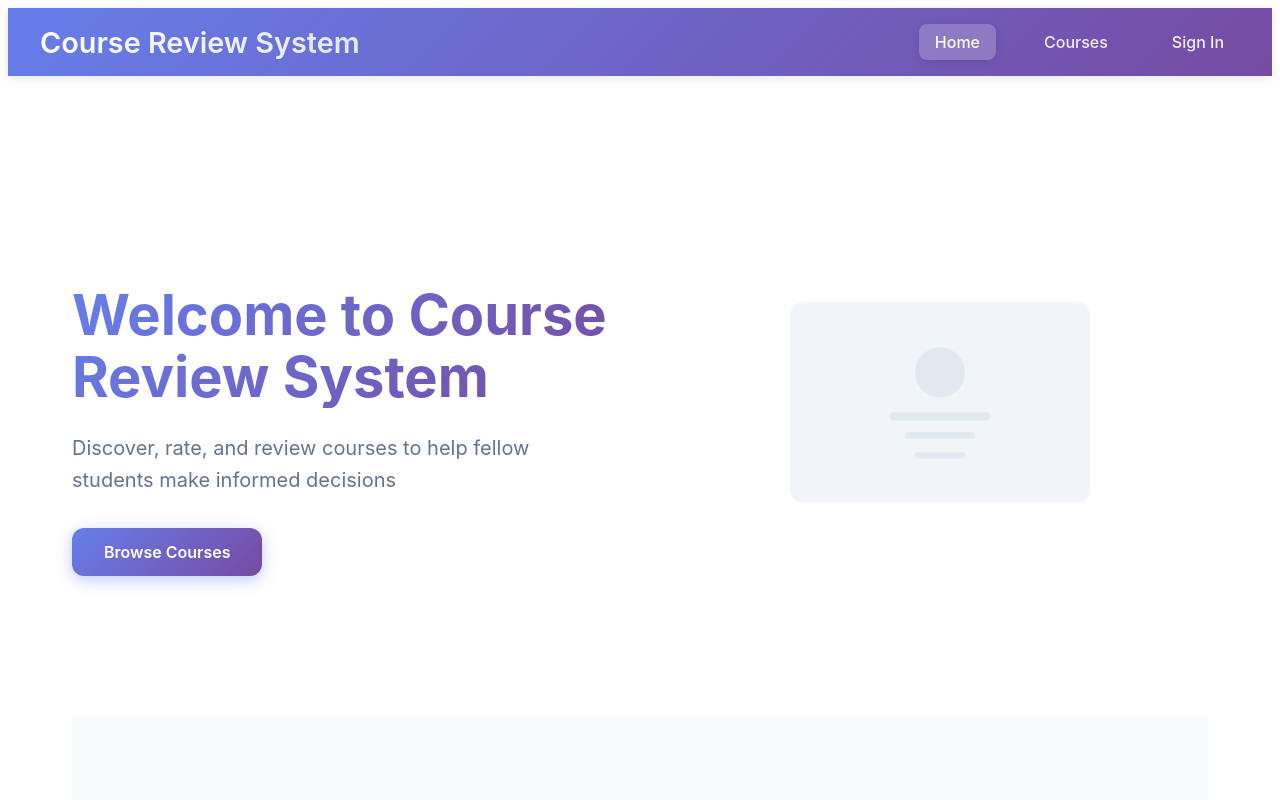
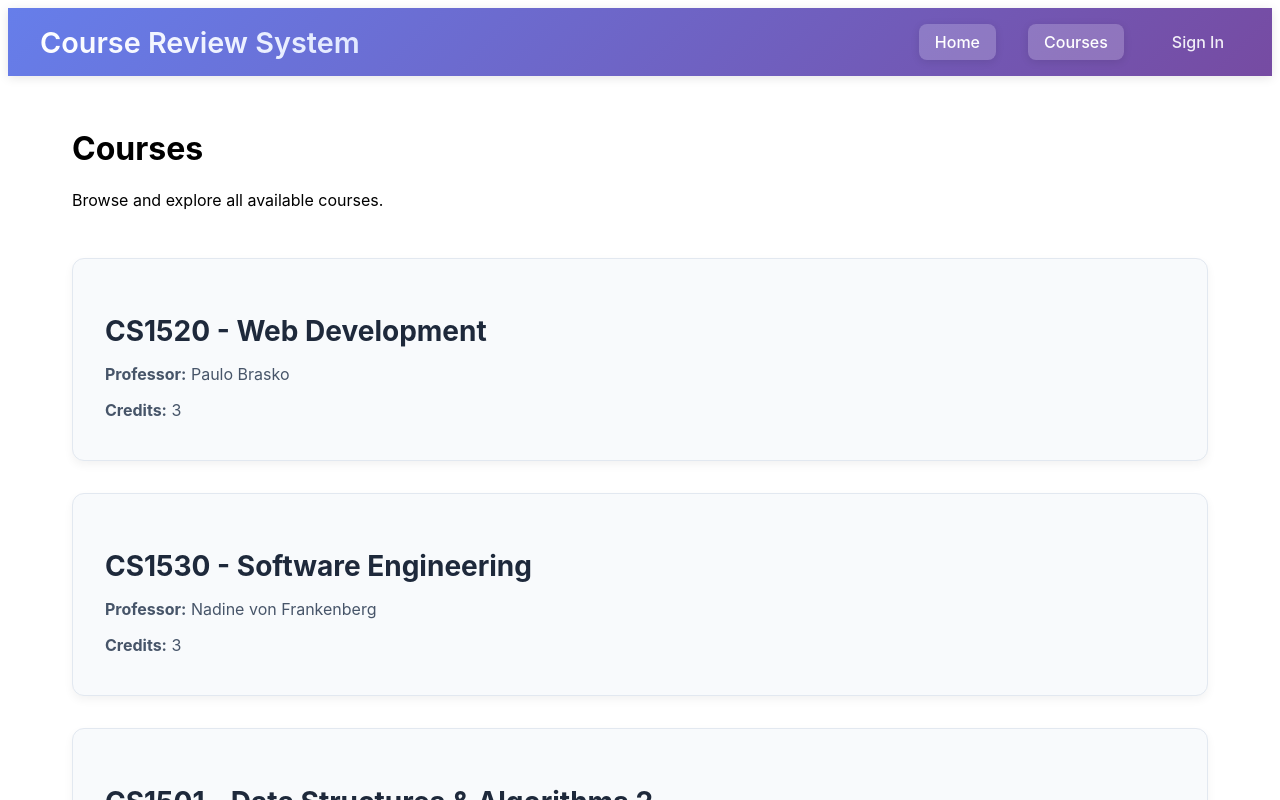
Before and after one commit to dannypeelen/Course-Review-System, an Angular app in the folder frontend/: page /courses in a window 1280 px wide. Before the commit this address led to /. Shown: the top 800 px of the page. Built offline with nearby package versions, Linux system fonts and the light colour scheme.

Commit message:
add courses page - hardcoded courses with basic css

```diff
--- a/frontend/src/app/app.routes.ts
+++ b/frontend/src/app/app.routes.ts
@@ -1,9 +1,11 @@
 import { Routes } from '@angular/router';
 import { HomeComponent } from './pages/home/home.component';
+import { CoursesComponent } from './pages/courses/courses.component';
 
 export const routes: Routes = [
   { path: '', component: HomeComponent },
   { path: 'home', redirectTo: '', pathMatch: 'full' },
+  { path: 'courses', component: CoursesComponent},
   // TODO: Add more routes for courses, reviews, etc.
   { path: '**', redirectTo: '', pathMatch: 'full' }
 ];
--- /dev/null
+++ b/frontend/src/app/pages/courses/courses.component.html
@@ -0,0 +1,14 @@
+<div class="hero-section">
+    <div class="hero-content">
+      <h1 class="hero-title">Courses</h1>
+      <p class="hero-subtitle">Browse and explore all available courses.</p>
+    </div>
+  </div>
+
+  <div class="courses-section">
+    <a class="course-container" *ngFor="let course of courses" [routerLink]="['/courses', course.id]">
+      <h2>{{ course.name }}</h2>
+      <p><strong>Professor:</strong> {{ course.professor }}</p>
+      <p><strong>Credits:</strong> {{ course.credits }}</p>
+    </a>
+  </div>
--- /dev/null
+++ b/frontend/src/app/pages/courses/courses.component.scss
@@ -0,0 +1,42 @@
+// Temporary css
+
+.courses-section {
+    display: flex;
+    flex-direction: column;
+    gap: 2rem;
+    padding: 2rem 0;
+  }
+
+  .course-container {
+    display: block;
+    padding: 2rem;
+    border: 1px solid #e2e8f0;
+    border-radius: 12px;
+    background: #f8fafc;
+    text-decoration: none;
+    color: inherit;
+    box-shadow: 0 4px 10px rgba(0,0,0,0.05);
+    transition: transform 0.3s ease, box-shadow 0.3s ease;
+  }
+
+  .course-container:hover {
+    transform: translateY(-3px);
+    box-shadow: 0 8px 20px rgba(0,0,0,0.1);
+  }
+
+
+  .course-container:hover {
+    transform: translateY(-3px);
+    box-shadow: 0 8px 20px rgba(0,0,0,0.1);
+  }
+
+  .course-container h2 {
+    font-size: 1.75rem;
+    margin-bottom: 0.5rem;
+    color: #1e293b;
+  }
+
+  .course-container p {
+    margin-bottom: 0.5rem;
+    color: #475569;
+  }
--- /dev/null
+++ b/frontend/src/app/pages/courses/courses.component.ts
@@ -0,0 +1,18 @@
+import { Component } from '@angular/core';
+import { NgFor } from '@angular/common'
+import { RouterLink } from '@angular/router'
+
+@Component({
+  selector: 'app-courses',
+  imports: [NgFor, RouterLink],
+  templateUrl: './courses.component.html',
+  styleUrl: './courses.component.scss'
+})
+export class CoursesComponent {
+// Hard-coded courses for now
+  courses = [
+    {id: 1, name: 'CS1520 - Web Development', professor : 'Paulo Brasko', credits: 3},
+    {id: 2, name: 'CS1530 - Software Engineering', professor : 'Nadine von Frankenberg', credits: 3},
+    {id: 3, name: 'CS1501 - Data Structures & Algorithms 2', professor : 'Nicholas Farnan', credits: 3},
+  ];
+}
```
Also changed, not shown: 1 other file (tests, documents, lock files or other folders).
